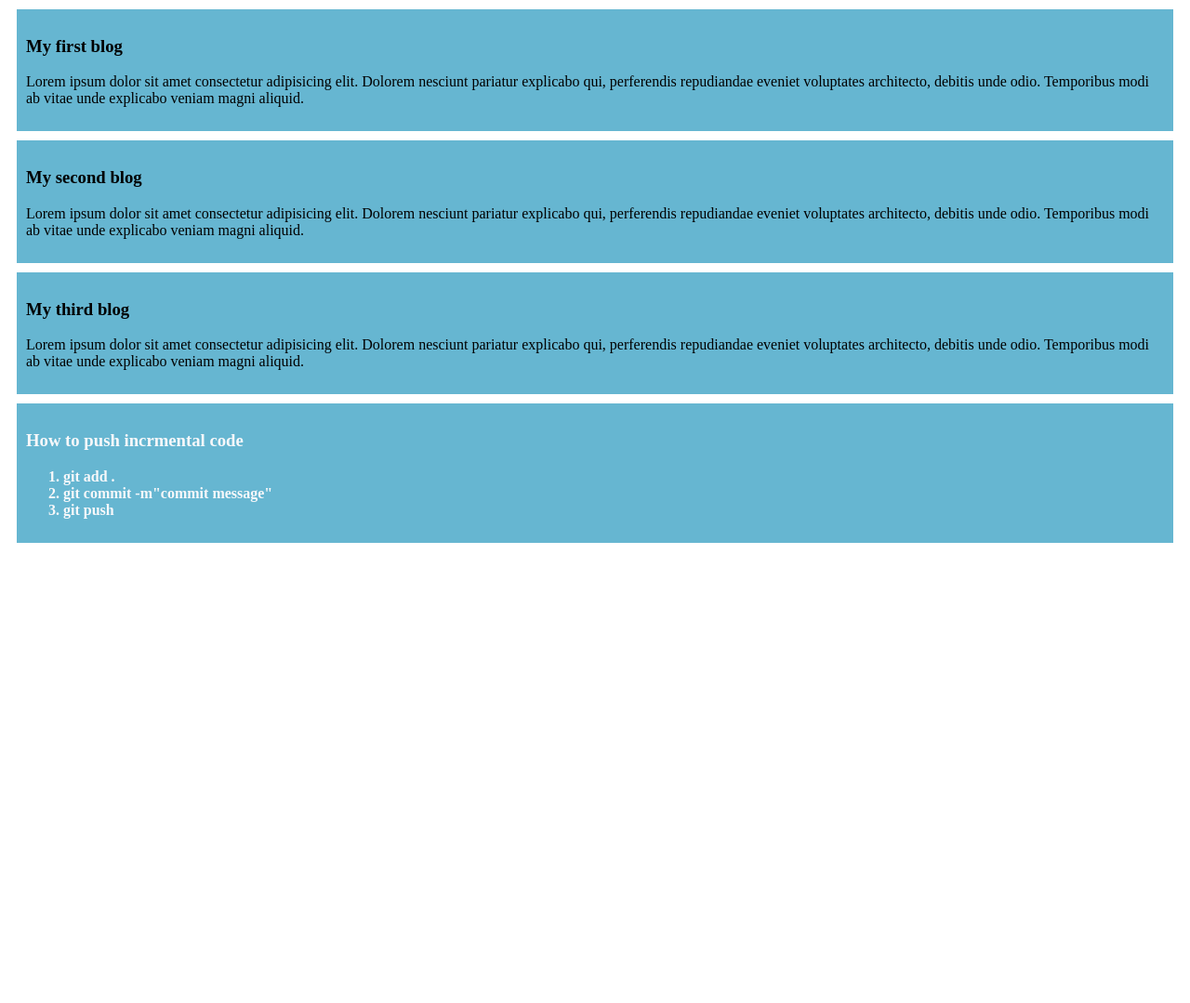
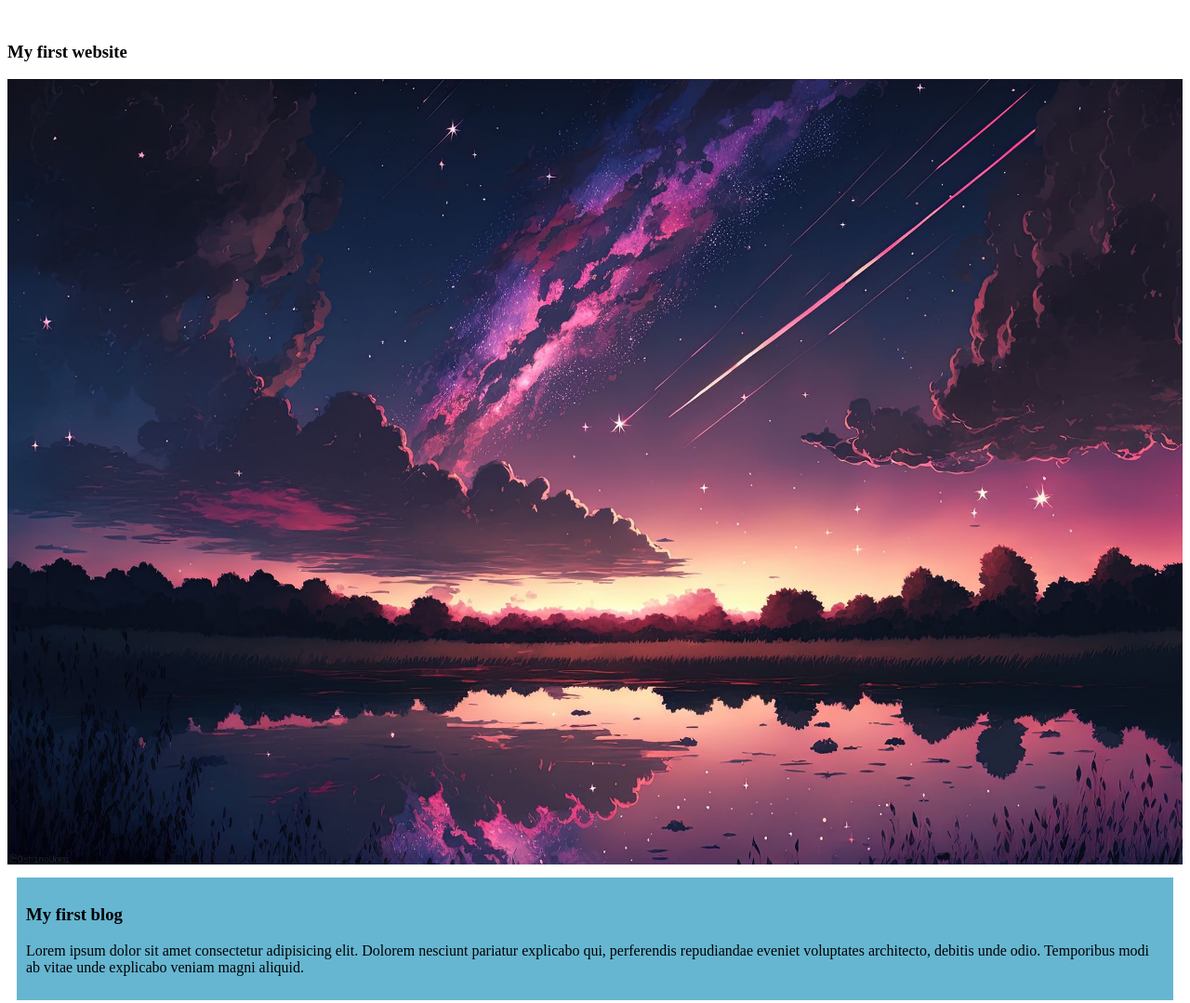
Before and after one commit to Meher-2003/my-first-github-repo, a plain HTML site: page index.html in a window 1280 px wide. Shown: the top 1079 px of the page at 93% size. Before the commit the page ends 800 px from the top, so only its background shows below. Drawn offline with Linux system fonts and the light colour scheme.

Commit message:
added a photo

```diff
--- a/index.html
+++ b/index.html
@@ -8,7 +8,11 @@
 </head>
 <body>
     <!-- <p>ctrl+j dile terminal ashe jay</p> -->
-     <div>
+     <span>
+        <h3>My first website</h3>
+        <img src="images/stars.jpeg" style="width: 100%; height: auto; alt="image is loading">
+     </span>
+    <div>
         <h3>My first blog</h3>
         <p>
             Lorem ipsum dolor sit amet consectetur adipisicing elit. Dolorem nesciunt pariatur explicabo qui, perferendis repudiandae eveniet voluptates architecto, debitis unde odio. Temporibus modi ab vitae unde explicabo veniam magni aliquid.
--- a/styles/blog.css
+++ b/styles/blog.css
@@ -7,3 +7,6 @@ div{
     font-weight: bold;
     color: rgb(248, 248, 250);
 }
+span{
+    padding: 10px;
+}
```
Also changed, not shown: images/stars.jpeg (added).
